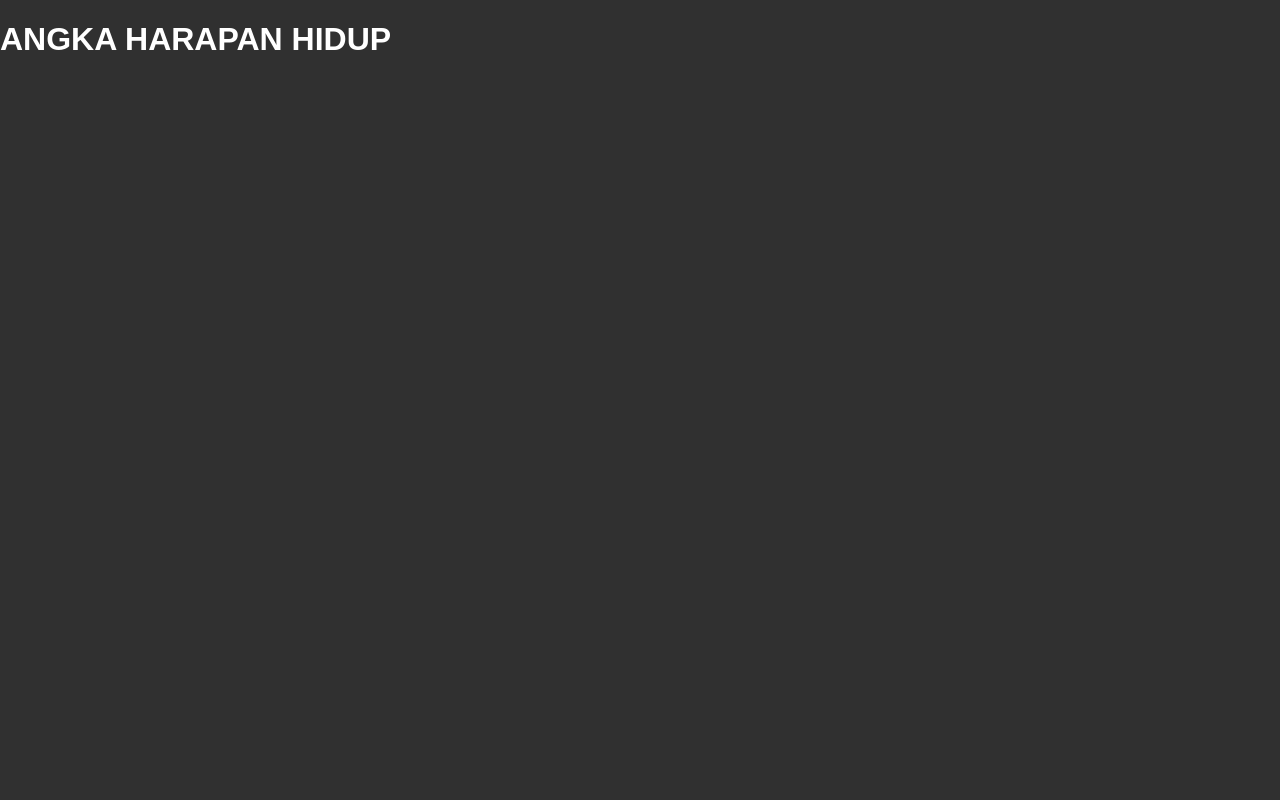
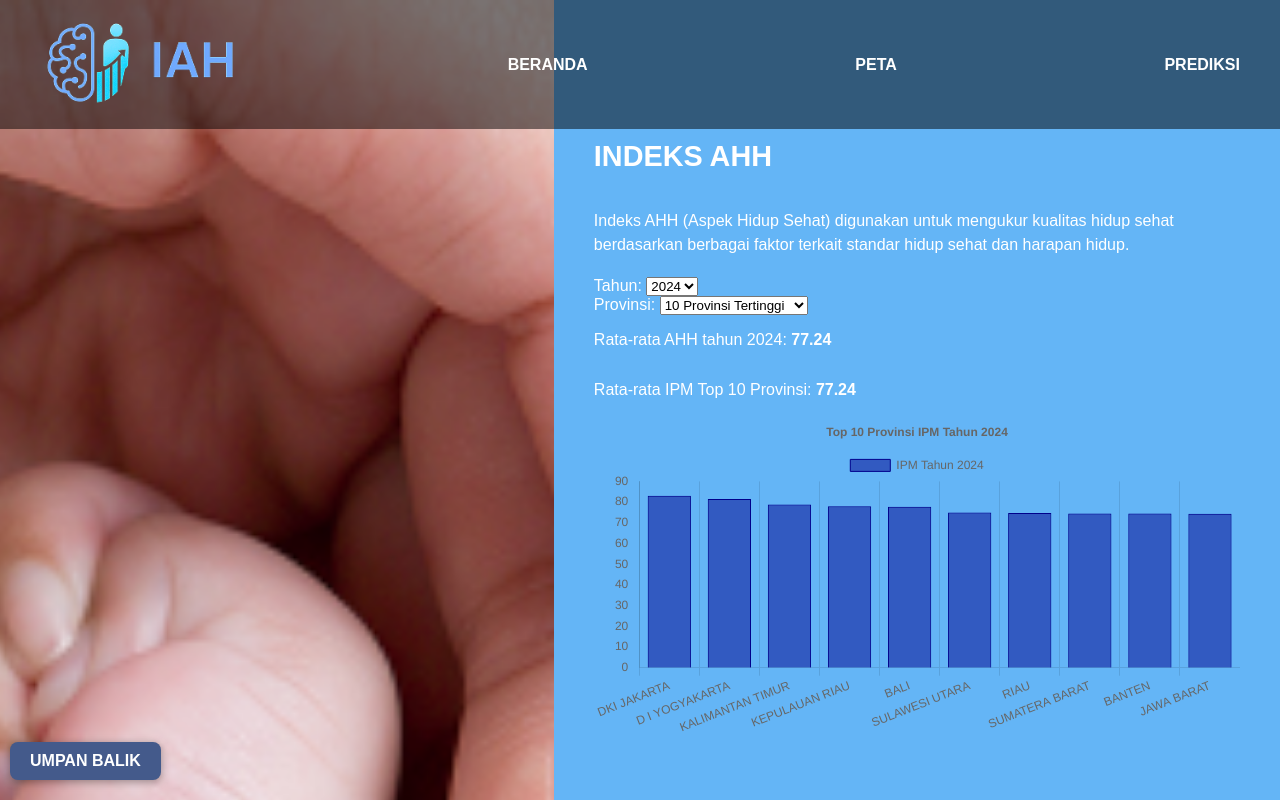
Before and after one commit to bistiana29/IAH-VISION, a React (Vite) app in the folder frontend/: page /ahh in a window 1280 px wide. Built offline with nearby package versions, Linux system fonts and the light colour scheme.

Commit message:
menambhkan pages ahh

```diff
--- a/frontend/package.json
+++ b/frontend/package.json
@@ -8,8 +8,10 @@
     },
     "dependencies": {
         "axios": "^1.6.0",
+        "chart.js": "^4.4.9",
         "leaflet": "^1.9.4",
         "react": "^18.0.0",
+        "react-chartjs-2": "^5.3.0",
         "react-dom": "^18.0.0",
         "react-leaflet": "^4.2.1",
         "react-router-dom": "^6.30.0",
--- /dev/null
+++ b/frontend/src/components/rowchart.jsx
@@ -0,0 +1,106 @@
+import React from "react";
+import { Bar } from "react-chartjs-2";
+import {
+  Chart as ChartJS,
+  CategoryScale,
+  LinearScale,
+  BarElement,
+  Title,
+  Tooltip,
+  Legend,
+} from "chart.js";
+
+// Register necessary components for Chart.js
+ChartJS.register(
+  CategoryScale,
+  LinearScale,
+  BarElement,
+  Title,
+  Tooltip,
+  Legend
+);
+
+const RowChartComponent = ({ year, provinceFilter }) => {
+  // Data for IPM in 2024
+  const provinces = [
+    "ACEH", "SUMATERA UTARA", "SUMATERA BARAT", "RIAU", "JAMBI", "SUMATERA SELATAN",
+    "BENGKULU", "LAMPUNG", "KEP. BANGKA BELITUNG", "KEPULAUAN RIAU", "DKI JAKARTA",
+    "JAWA BARAT", "JAWA TENGAH", "D I YOGYAKARTA", "JAWA TIMUR", "BANTEN", "BALI",
+    "NUSA TENGGARA BARAT", "NUSA TENGGARA TIMUR", "KALIMANTAN BARAT", "KALIMANTAN TENGAH",
+    "KALIMANTAN SELATAN", "KALIMANTAN TIMUR", "SULAWESI UTARA", "SULAWESI TENGAH", "SULAWESI SELATAN",
+    "SULAWESI TENGGARA", "GORONTALO", "SULAWESI BARAT", "MALUKU", "MALUKU UTARA", "PAPUA BARAT", "PAPUA"
+  ];
+
+  const ipmValues = [
+    74.03, 74.02, 74.49, 74.79, 73.43, 72.3, 73.39, 71.81, 73.33, 77.97,
+    83.08, 74.43, 73.88, 81.55, 74.09, 74.48, 77.76, 70.93, 67.39, 70.13,
+    72.73, 73.03, 78.83, 75.03, 71.56, 74.05, 73.48, 71.23, 68.2, 71.57,
+    71.03, 67.02, 73
+  ];
+
+  // Combine data into an array of objects for easier manipulation
+  const provinceData = provinces.map((province, index) => ({
+    province: province,
+    ipm: ipmValues[index]
+  }));
+
+  // Sort the data by IPM value in descending order and filter top 10 provinces
+  const top10Provinces = provinceData
+    .sort((a, b) => b.ipm - a.ipm) // Sort in descending order by IPM
+    .slice(0, 10); // Get top 10 provinces
+
+  // Extract the provinces and IPM values for the top 10
+  const top10ProvincesNames = top10Provinces.map(item => item.province);
+  const top10ProvincesIPM = top10Provinces.map(item => item.ipm);
+
+  // Calculate the average IPM of the top 10 provinces
+  const averageIPM = top10ProvincesIPM.reduce((acc, val) => acc + val, 0) / top10ProvincesIPM.length;
+
+  // Chart Data
+  const data = {
+    labels: top10ProvincesNames, // Provinces for the Y-axis
+    datasets: [
+      {
+        label: `IPM Tahun ${year}`,
+        data: top10ProvincesIPM, // IPM values for the X-axis
+        backgroundColor: "rgba(0, 0, 139, 0.5)", // Dark Blue with transparency
+        borderColor: "rgba(0, 0, 139, 1)", // Solid Dark Blue for border
+        borderWidth: 1,
+      },
+    ],
+  };
+
+  // Chart Options
+  const options = {
+    responsive: true,
+    plugins: {
+      title: {
+        display: true,
+        text: `Top 10 Provinsi IPM Tahun ${year}`,
+      },
+      legend: {
+        position: "top",
+      },
+    },
+    scales: {
+      x: {
+        beginAtZero: true, // Ensure the X-axis starts at 0 (representing IPM value)
+      },
+      y: {
+        beginAtZero: true, // Ensure the Y-axis starts at 0 (representing provinces)
+        grid: {
+          display: false, // Hide grid lines for the Y-axis
+        },
+      },
+    },
+  };
+
+  return (
+    <div className="chart-container">
+      <p>Rata-rata IPM Top 10 Provinsi: <strong>{averageIPM.toFixed(2)}</strong></p>
+      <Bar data={data} options={options} type="bar" />
+    </div>
+  );
+};
+
+export default RowChartComponent;
--- a/frontend/src/pages/ahh.jsx
+++ b/frontend/src/pages/ahh.jsx
@@ -1,10 +1,118 @@
-import React from "react";
+import React, { useState } from "react";
+import "./../style.css";
+import RowChartComponent from "../components/rowchart";  // Import the RowChartComponent
+import logo from "../elements/logo.png"; // Logo for Navbar
+import bgAHH from "../elements/icon_ahh.png"; // AHH image for the right side background
 
 export default function AHH() {
+  const [year, setYear] = useState(2024);  // Default to 2024
+  const [provinceFilter, setProvinceFilter] = useState("top10"); // Default to "top10" to show the top provinces
+
+  // The data for AHH (just like in LeftSwipe, you would add actual AHH data here)
+  const ahhData = [
+    { province: "ACEH", ahh: 74.03 },
+    { province: "SUMATERA UTARA", ahh: 74.02 },
+    { province: "SUMATERA BARAT", ahh: 74.49 },
+    { province: "RIAU", ahh: 74.79 },
+    { province: "JAMBI", ahh: 73.43 },
+    { province: "SUMATERA SELATAN", ahh: 72.3 },
+    { province: "BENGKULU", ahh: 73.39 },
+    { province: "LAMPUNG", ahh: 71.81 },
+    { province: "KEP. BANGKA BELITUNG", ahh: 73.33 },
+    { province: "KEPULAUAN RIAU", ahh: 77.97 },
+    { province: "DKI JAKARTA", ahh: 83.08 },
+    { province: "JAWA BARAT", ahh: 74.43 },
+    { province: "JAWA TENGAH", ahh: 73.88 },
+    { province: "D I YOGYAKARTA", ahh: 81.55 },
+    { province: "JAWA TIMUR", ahh: 74.09 },
+    { province: "BANTEN", ahh: 74.48 },
+    { province: "BALI", ahh: 77.76 },
+    { province: "NUSA TENGGARA BARAT", ahh: 70.93 },
+    { province: "NUSA TENGGARA TIMUR", ahh: 67.39 },
+    { province: "KALIMANTAN BARAT", ahh: 70.13 },
+    { province: "KALIMANTAN TENGAH", ahh: 72.73 },
+    { province: "KALIMANTAN SELATAN", ahh: 73.03 },
+    { province: "KALIMANTAN TIMUR", ahh: 78.83 },
+    { province: "SULAWESI UTARA", ahh: 75.03 },
+    { province: "SULAWESI TENGAH", ahh: 71.56 },
+    { province: "SULAWESI SELATAN", ahh: 74.05 },
+    { province: "SULAWESI TENGGARA", ahh: 73.48 },
+    { province: "GORONTALO", ahh: 71.23 },
+    { province: "SULAWESI BARAT", ahh: 68.2 },
+    { province: "MALUKU", ahh: 71.57 },
+    { province: "MALUKU UTARA", ahh: 71.03 },
+    { province: "PAPUA BARAT", ahh: 67.02 },
+    { province: "PAPUA", ahh: 73 }
+  ];
+
+  // Filter the top 10 provinces based on the selected year and provinceFilter
+  const top10Provinces = ahhData
+    .sort((a, b) => b.ahh - a.ahh)  // Sort by AHH in descending order
+    .slice(0, 10); // Get the top 10 provinces
+
+  // Calculate the average AHH of the top 10 provinces
+  const averageAHH = top10Provinces.reduce((acc, { ahh }) => acc + ahh, 0) / top10Provinces.length;
+
   return (
-    <div>
-      <h1>ANGKA HARAPAN HIDUP</h1>
-      {/* Your content for AHH */}
+    <div className="ipm-page">
+      {/* Navbar */}
+      <nav className="top-nav">
+        <img src={logo} alt="IAH Logo" className="nav-logo" />
+        <a href="/" className="nav-link">BERANDA</a>
+        <a href="/peta" className="nav-link">PETA</a>
+        <a href="/prediksi" className="nav-link">PREDIKSI</a>
+      </nav>
+
+      <main className="ipm-main-content" style={{ backgroundColor: "#64b5f6" }}>
+        <h1 className="ipm-title">INDEKS AHH</h1>
+        <p className="ipm-description">
+          Indeks AHH (Aspek Hidup Sehat) digunakan untuk mengukur kualitas hidup sehat berdasarkan berbagai faktor terkait standar hidup sehat dan harapan hidup.
+        </p>
+
+        {/* Year Filter */}
+        <div className="filter">
+          <label htmlFor="year">Tahun: </label>
+          <select
+            id="year"
+            value={year}
+            onChange={(e) => setYear(e.target.value)}
+          >
+            {[...Array(15)].map((_, i) => (
+              <option key={i} value={2010 + i}>
+                {2010 + i}
+              </option>
+            ))}
+          </select>
+        </div>
+
+        {/* Province Filter */}
+        <div className="filter">
+          <label htmlFor="province">Provinsi: </label>
+          <select
+            id="province"
+            value={provinceFilter}
+            onChange={(e) => setProvinceFilter(e.target.value)}
+          >
+            <option value="all">Semua Provinsi</option>
+            <option value="top10">10 Provinsi Tertinggi</option>
+            <option value="bottom10">10 Provinsi Terendah</option>
+          </select>
+        </div>
+
+        {/* Average Value */}
+        <div className="average-value">
+          <p>Rata-rata AHH tahun {year}: <strong>{averageAHH.toFixed(2)}</strong></p>
+        </div>
+
+        {/* Row Chart */}
+        <RowChartComponent year={year} provinceFilter={provinceFilter} ipmData={top10Provinces} />
+      </main>
+
+      {/* AHH Image on the Right */}
+      <div className="ipm-image-container" style={{ backgroundImage: `url(${bgAHH})` }}></div>
+
+      {/* Feedback Button */}
+      <button className="feedback-button">UMPAN BALIK</button>
     </div>
   );
 }
--- a/frontend/src/pages/left_swipe.jsx
+++ b/frontend/src/pages/left_swipe.jsx
@@ -1,14 +1,57 @@
 import React, { useState } from "react";
 import "./../style.css";
-import BarChartComponent from "../components/barchart";  // Assuming you have a BarChartComponent
+import RowChartComponent from "../components/rowchart";  // Import the RowChartComponent
 import logo from "../elements/logo.png"; // Logo for Navbar
-
-// Sample dynamic background images
 import bgIPM from "../elements/icon_ipm.png"; // IPM image for right side background
 
 export default function LeftSwipe() {
   const [year, setYear] = useState(2024);  // Default to 2024
-  const [provinceFilter, setProvinceFilter] = useState("all"); // Default to "all"
+  const [provinceFilter, setProvinceFilter] = useState("top10"); // Default to "top10" to show the top provinces
+
+  // The data for IPM values for 2024 and corresponding provinces
+  const ipmData = [
+    { province: "ACEH", ipm: 74.03 },
+    { province: "SUMATERA UTARA", ipm: 74.02 },
+    { province: "SUMATERA BARAT", ipm: 74.49 },
+    { province: "RIAU", ipm: 74.79 },
+    { province: "JAMBI", ipm: 73.43 },
+    { province: "SUMATERA SELATAN", ipm: 72.3 },
+    { province: "BENGKULU", ipm: 73.39 },
+    { province: "LAMPUNG", ipm: 71.81 },
+    { province: "KEP. BANGKA BELITUNG", ipm: 73.33 },
+    { province: "KEPULAUAN RIAU", ipm: 77.97 },
+    { province: "DKI JAKARTA", ipm: 83.08 },
+    { province: "JAWA BARAT", ipm: 74.43 },
+    { province: "JAWA TENGAH", ipm: 73.88 },
+    { province: "D I YOGYAKARTA", ipm: 81.55 },
+    { province: "JAWA TIMUR", ipm: 74.09 },
+    { province: "BANTEN", ipm: 74.48 },
+    { province: "BALI", ipm: 77.76 },
+    { province: "NUSA TENGGARA BARAT", ipm: 70.93 },
+    { province: "NUSA TENGGARA TIMUR", ipm: 67.39 },
+    { province: "KALIMANTAN BARAT", ipm: 70.13 },
+    { province: "KALIMANTAN TENGAH", ipm: 72.73 },
+    { province: "KALIMANTAN SELATAN", ipm: 73.03 },
+    { province: "KALIMANTAN TIMUR", ipm: 78.83 },
+    { province: "SULAWESI UTARA", ipm: 75.03 },
+    { province: "SULAWESI TENGAH", ipm: 71.56 },
+    { province: "SULAWESI SELATAN", ipm: 74.05 },
+    { province: "SULAWESI TENGGARA", ipm: 73.48 },
+    { province: "GORONTALO", ipm: 71.23 },
+    { province: "SULAWESI BARAT", ipm: 68.2 },
+    { province: "MALUKU", ipm: 71.57 },
+    { province: "MALUKU UTARA", ipm: 71.03 },
+    { province: "PAPUA BARAT", ipm: 67.02 },
+    { province: "PAPUA", ipm: 73 }
+  ];
+
+  // Filter the top 10 provinces based on the selected year and provinceFilter
+  const top10Provinces = ipmData
+    .sort((a, b) => b.ipm - a.ipm)  // Sort by IPM in descending order
+    .slice(0, 10); // Get the top 10 provinces
+
+  // Calculate the average IPM of the top 10 provinces
+  const averageIPM = top10Provinces.reduce((acc, { ipm }) => acc + ipm, 0) / top10Provinces.length;
 
   return (
     <div className="ipm-page">
@@ -58,16 +101,15 @@ export default function LeftSwipe() {
 
         {/* Average Value */}
         <div className="average-value">
-          <p>Rata-rata IPM tahun {year}: <strong>75.6</strong></p>
+          <p>Rata-rata IPM tahun {year}: <strong>{averageIPM.toFixed(2)}</strong></p>
         </div>
 
-        {/* Bar Chart */}
-        <BarChartComponent year={year} provinceFilter={provinceFilter} />
+        {/* Row Chart */}
+        <RowChartComponent year={year} provinceFilter={provinceFilter} ipmData={top10Provinces} />
       </main>
 
       {/* IPM Image on the Right */}
       <div className="ipm-image-container" style={{ backgroundImage: `url(${bgIPM})` }}></div>
-
 
       {/* Feedback Button */}
       <button className="feedback-button">UMPAN BALIK</button>
```
Also changed, not shown: 1 other file (tests, documents, lock files or other folders).
